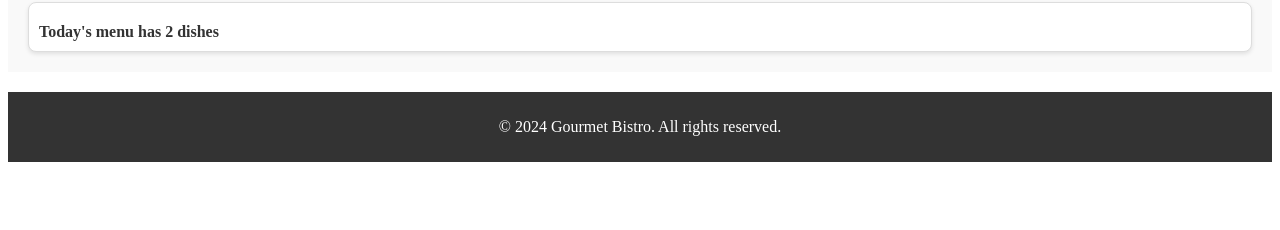
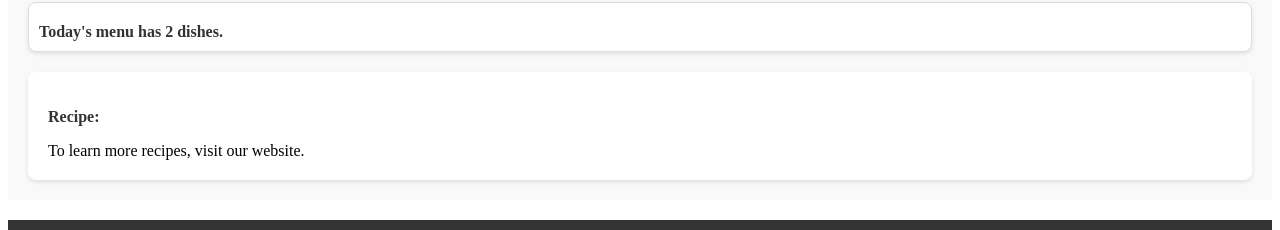
Before and after one commit to RichBurman/Angular_Intro-Course, an Angular app: page / in a window 1280 px wide. Shown: the part 856-1086 px from the top of the page. Before the commit the page ends 1026 px from the top, so only its background shows below. Built offline with nearby package versions, Linux system fonts and the light colour scheme.

Commit message:
add ng-content for composing UL elements

```diff
--- /dev/null
+++ b/src/app/dish-recipe/dish-recipe.css
@@ -0,0 +1,18 @@
+.dish-recipe {
+    padding: 20px;
+    background-color: #fff;
+    border-radius: 8px;
+    box-shadow: 0 2px 4px rgba(0,0,0,0.1);
+    margin-top: 20px;
+  }
+
+  .dish-recipe p {
+    font-weight: bold;
+    color: #333;
+  }
+
+  .dish-recipe ng-content {
+    display: block;
+    margin-top: 10px;
+    color: #666;
+  }
--- /dev/null
+++ b/src/app/dish-recipe/dish-recipe.html
@@ -0,0 +1,4 @@
+<div class="dish-recipe">
+  <p>Recipe:</p>
+  <ng-content></ng-content>
+</div>
--- a/src/app/restaurant-menu/restaurant-menu.html
+++ b/src/app/restaurant-menu/restaurant-menu.html
@@ -2,17 +2,18 @@
   <h1>{{restaurantName}}</h1>
   <img [src]="logoUrl" alt="Restaurant Logo">
   <main #menuElement>
-    @for (dish of dishes; track dish) {
+    @for(dish of dishes; track dish){
       <div class="dish">
-        <h3>{{ dish.name }}</h3>
-        <p> {{ dish.description }}</p>
-        <img [src]="dish.imageUrl" width="200" height="200" alt="{{ dish.name }}">
+         <h3>{{dish.name}}</h3>
+         <p>{{dish.description}}</p>
+         <img [src]="dish.imageUrl" width="200" height="200" alt="{{ dish.name }}">
       </div>
     }
   </main>
   <div class="menu-items">
     @if (menuElement) {
-      <span>Today's menu has {{ dishes.length }} dishes</span>
+      <span>Today's menu has {{ dishes.length }} dishes.</span>
     }
   </div>
+  <app-dish-recipe> To learn more recipes, visit our website.</app-dish-recipe>
 </div>
--- a/src/app/restaurant-menu/restaurant-menu.ts
+++ b/src/app/restaurant-menu/restaurant-menu.ts
@@ -1,8 +1,9 @@
 import { Component } from '@angular/core';
+import { DishRecipeComponent } from '../dish-recipe/dish-recipe';
 
 @Component({
   selector: 'app-restaurant-menu',
-  imports: [],
+  imports: [DishRecipeComponent],
   templateUrl: './restaurant-menu.html',
   styleUrl: './restaurant-menu.css',
 })
```
Also changed, not shown: src/app/dish-recipe/dish-recipe.ts (added, +11 -0 lines).
